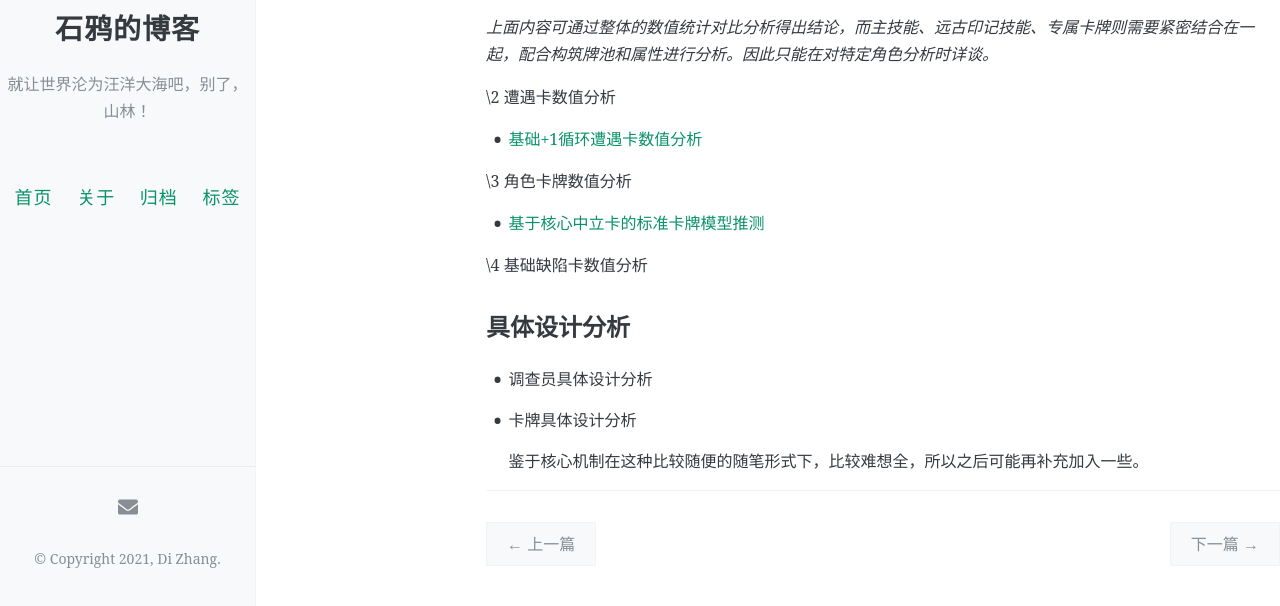
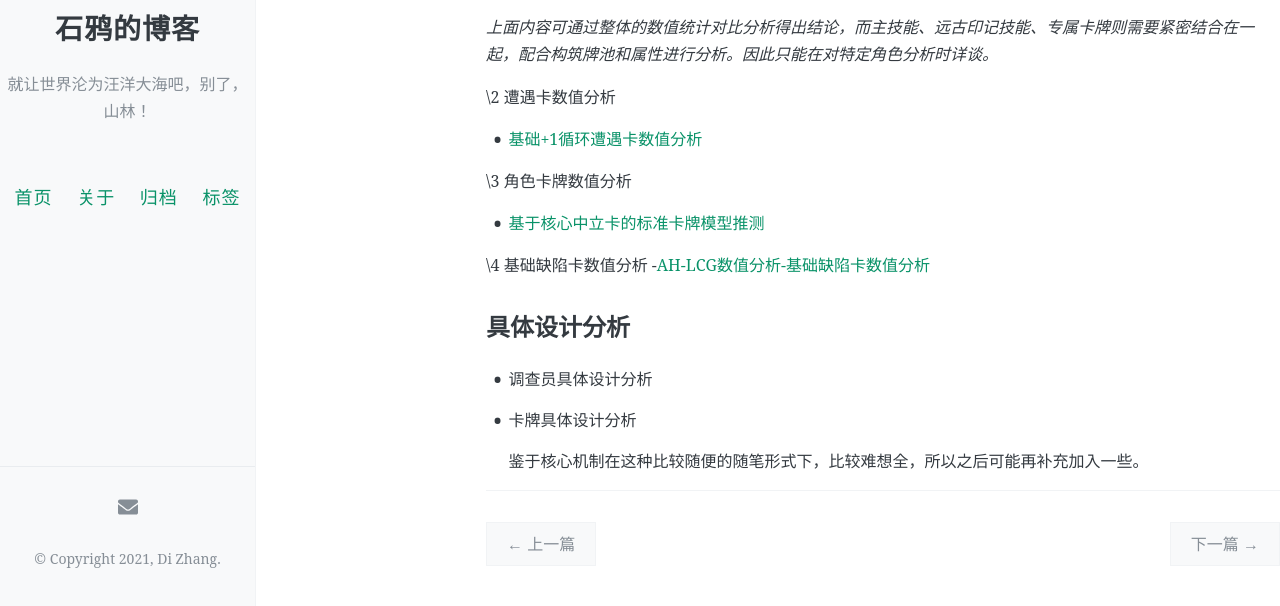
Before and after one commit to zafara-zd/blog, a Jekyll site: the page built from _posts/2020-12-25-AH LCG核心机制分析：目录.md, in a window 1280 px wide and 900 px high, scrolled down 2298 px, cut to the strip 294-900 px from the top of the window. Built offline with Jekyll 4.4.1, drawn with Linux system fonts in a browser that asks for light colours; comment, search, counter and statistics services are not loaded.

Commit message:
Update 2020-12-25-AH LCG核心机制分析：目录.md

```diff
--- a/_posts/2020-12-25-AH LCG核心机制分析：目录.md
+++ b/_posts/2020-12-25-AH LCG核心机制分析：目录.md
@@ -114,6 +114,7 @@ toc: true
 - [基于核心中立卡的标准卡牌模型推测](https://zafara-zd.github.io/blog/AH-LCG%E6%95%B4%E4%BD%93%E6%95%B0%E5%80%BC%E5%88%86%E6%9E%90-%E5%9F%BA%E4%BA%8E%E6%A0%B8%E5%BF%83%E4%B8%AD%E7%AB%8B%E5%8D%A1%E7%9A%84%E6%A0%87%E5%87%86%E5%8D%A1%E7%89%8C%E6%A8%A1%E5%9E%8B%E6%8E%A8%E6%B5%8B/)
 
 \4 基础缺陷卡数值分析
+-[AH-LCG数值分析-基础缺陷卡数值分析](https://zafara-zd.github.io/blog/AH-LCG%E6%95%B0%E5%80%BC%E5%88%86%E6%9E%90-%E5%9F%BA%E7%A1%80%E7%BC%BA%E9%99%B7%E5%8D%A1%E6%95%B0%E5%80%BC%E5%88%86%E6%9E%90/)
 
 ## 具体设计分析
 
```
